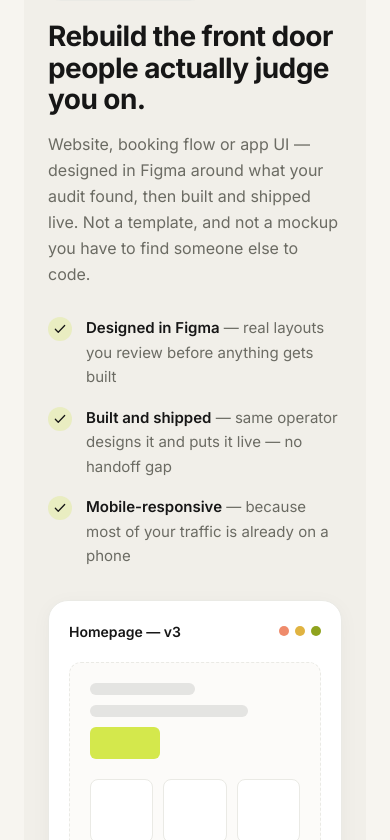
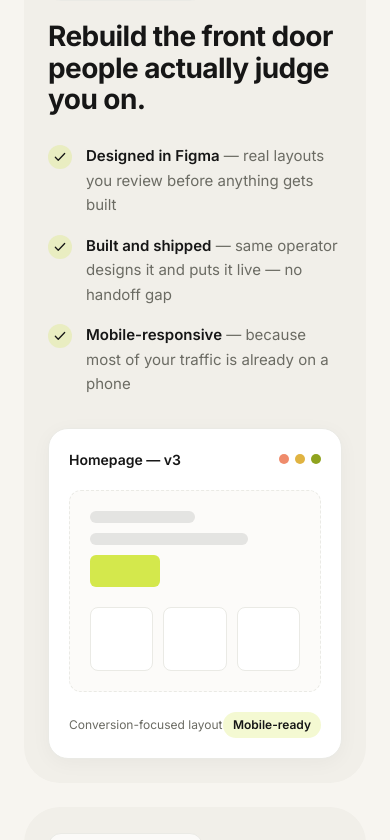
Before and after one commit to Ahteshamux/vantro-digital, a React (Vite) app: page / in a window 390 px wide. Shown: the part 5744-6584 px from the top of the page. Built offline with nearby package versions, Linux system fonts and the light colour scheme.

Commit message:
fix: hide long body paragraphs on mobile for InstantResponse and stage sections

```diff
--- a/src/components/InstantResponse.jsx
+++ b/src/components/InstantResponse.jsx
@@ -114,7 +114,7 @@ export default function InstantResponse() {
                 {INSTANT_RESPONSE.headline}
               </h2>
 
-              <p className="mt-6 max-w-lg text-[15.5px] leading-relaxed text-white/55">
+              <p className="mt-6 hidden max-w-lg text-[15.5px] leading-relaxed text-white/55 md:block">
                 {INSTANT_RESPONSE.body}
               </p>
               <p className="mt-5 max-w-lg border-l-2 border-lime/60 pl-4 text-[15.5px] font-medium leading-relaxed text-white/85">
--- a/src/components/ui/FeatureLayout.jsx
+++ b/src/components/ui/FeatureLayout.jsx
@@ -23,7 +23,7 @@ export default function FeatureLayout({ tag, title, paragraph, checklist, mockup
           <h3 className="mt-5 text-[28px] font-bold leading-[1.12] tracking-[-0.02em] text-ink md:text-[34px]">
             {title}
           </h3>
-          <p className="mt-4 max-w-md text-[16px] leading-relaxed text-warm-grey">{paragraph}</p>
+          <p className="mt-4 hidden max-w-md text-[16px] leading-relaxed text-warm-grey md:block">{paragraph}</p>
           <Checklist items={checklist} />
         </motion.div>
 
```
